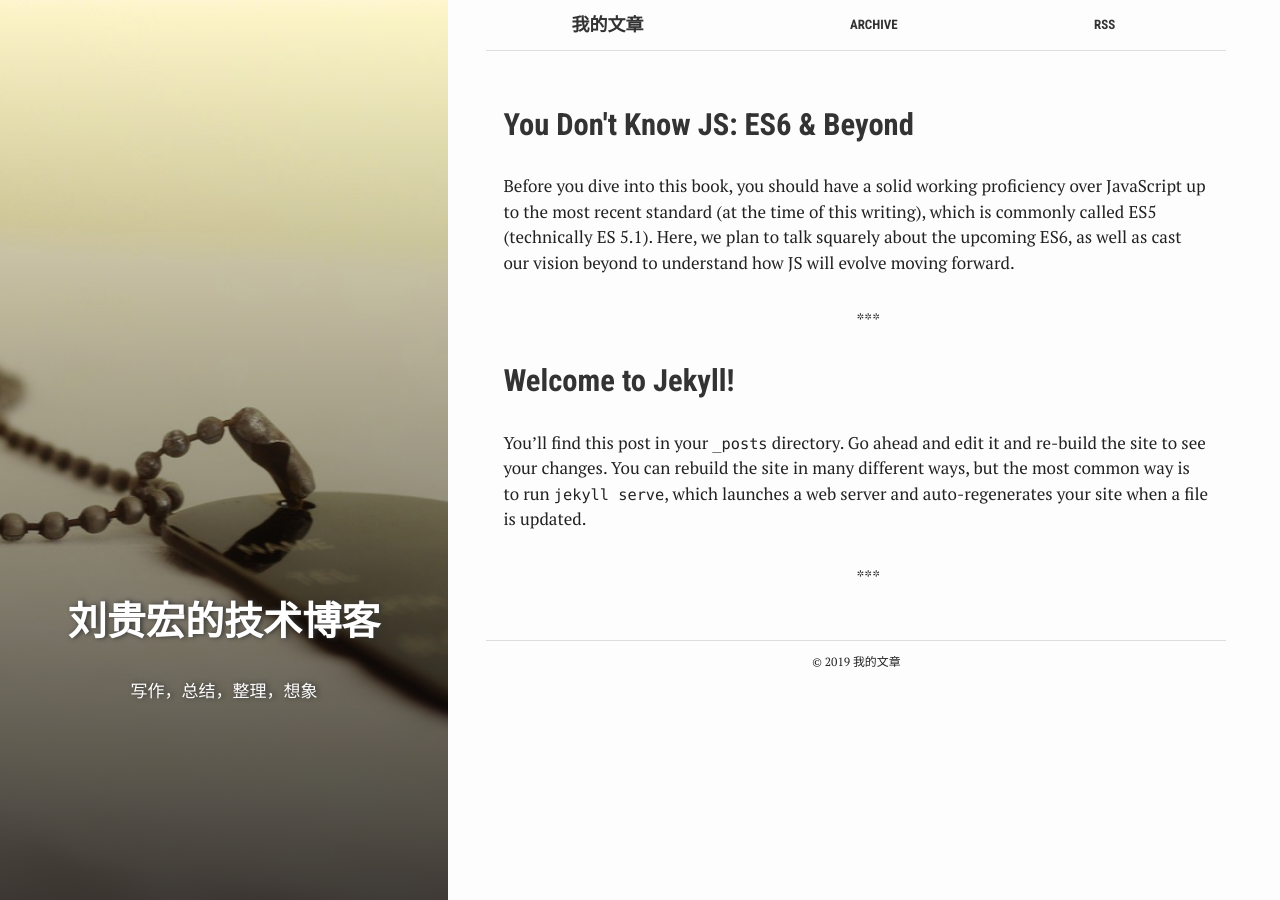
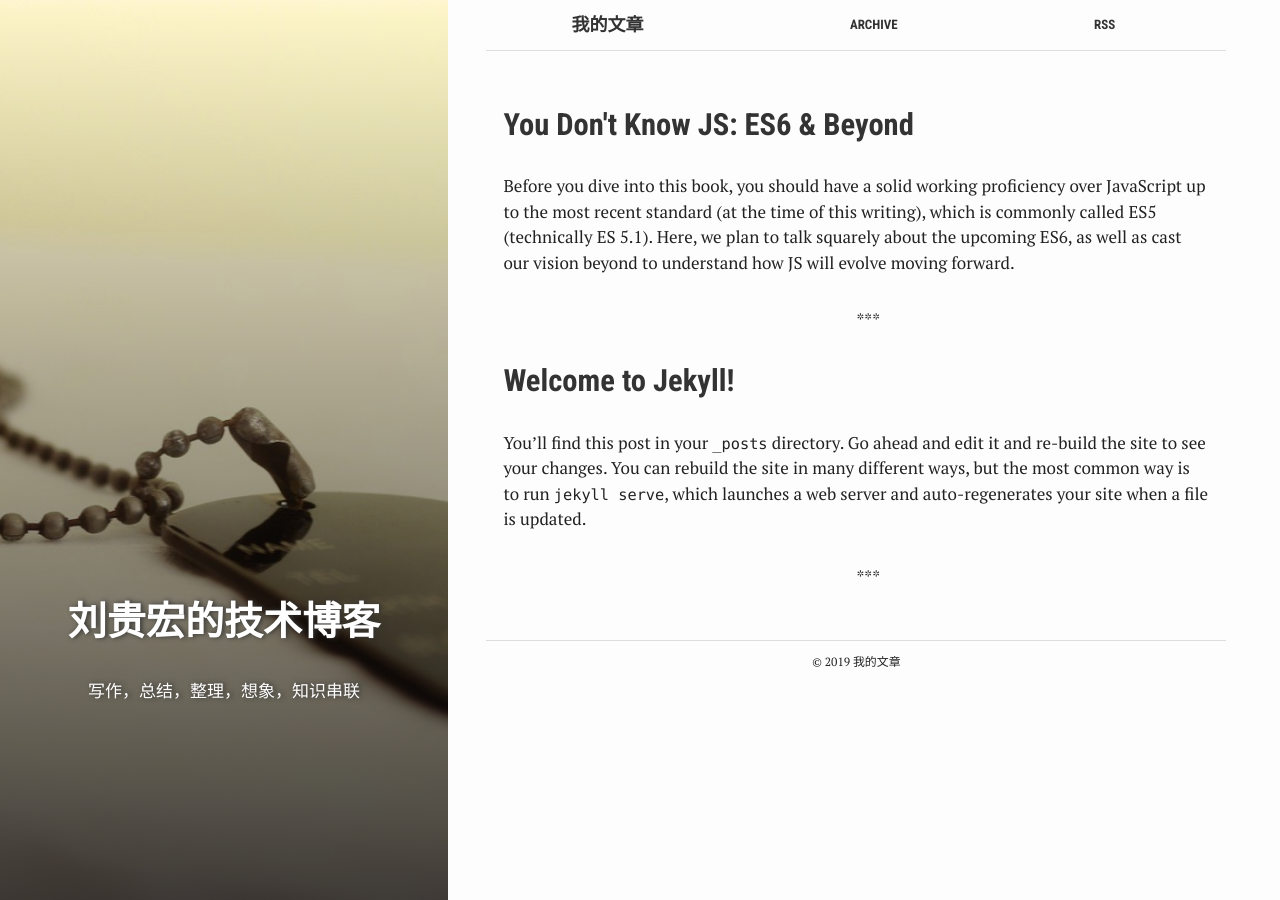
Before and after one commit to lehom/LGH.github.io, a Jekyll site: the page built from index.html, in a window 1280 px wide. Built offline with Jekyll 4.4.1, drawn with Linux system fonts in a browser that asks for light colours.

Commit message:
主页修改

```diff
--- a/index.html
+++ b/index.html
@@ -3,7 +3,7 @@
 layout: default
 crawlertitle: "刘贵宏的技术博客"
 title: "刘贵宏的技术博客"
-summary: "写作，总结，整理，想象"
+summary: "写作，总结，整理，想象，知识串联"
 ---
 
 {% for post in site.posts limit: 5 %}
```
